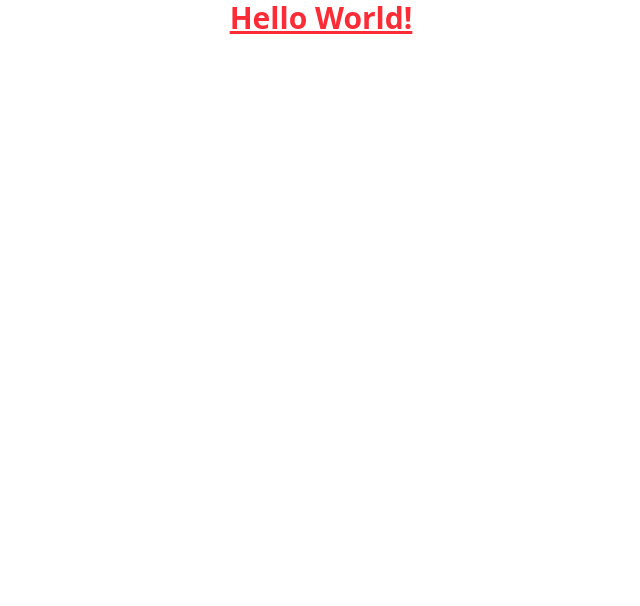
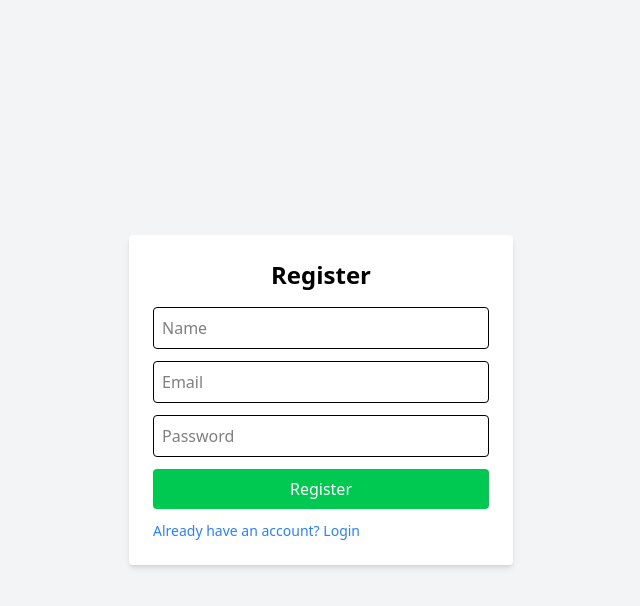
Before and after one commit to rafiq097/CertiCode, a React (Vite) app in the folder frontend/: page /register in a window 1280 px wide. Shown: the top 606 px of the page, without its empty margins (319-959 px from the left). Built offline with nearby package versions, Linux system fonts and the light colour scheme.

Commit message:
add routes and auth pages

```diff
--- a/frontend/package.json
+++ b/frontend/package.json
@@ -13,6 +13,7 @@
     "@tailwindcss/vite": "^4.1.11",
     "react": "^19.1.1",
     "react-dom": "^19.1.1",
+    "react-router-dom": "^7.8.0",
     "tailwindcss": "^4.1.11"
   },
   "devDependencies": {
--- a/frontend/src/App.tsx
+++ b/frontend/src/App.tsx
@@ -1,14 +1,20 @@
+/* eslint-disable @typescript-eslint/no-unused-vars */
 import React from 'react'
-import './App.css'
+import { BrowserRouter as Router, Routes, Route, Navigate } from "react-router-dom";
+import LoginPage from "./pages/LoginPage";
+import RegisterPage from "./pages/RegisterPage";
+import HomePage from './pages/HomePage';
 
 function App() {
 
   return (
-    <>
-      <h1 className="text-3xl font-bold underline text-center text-red-500">
-        Hello World!
-      </h1>
-    </>
+    <Router>
+      <Routes>
+        <Route path="/" element={<HomePage />} />
+        <Route path="/login" element={<LoginPage />} />
+        <Route path="/register" element={<RegisterPage />} />
+      </Routes>
+    </Router>
   )
 }
 
--- /dev/null
+++ b/frontend/src/pages/HomePage.tsx
@@ -0,0 +1,9 @@
+import React from 'react'
+
+const HomePage = () => {
+  return (
+    <div>HomePage</div>
+  )
+}
+
+export default HomePage;
--- /dev/null
+++ b/frontend/src/pages/LoginPage.tsx
@@ -0,0 +1,76 @@
+/* eslint-disable @typescript-eslint/no-explicit-any */
+import { useState } from "react";
+import { useNavigate } from "react-router-dom";
+
+export default function LoginPage() {
+  const [email, setEmail] = useState("");
+  const [password, setPassword] = useState("");
+  const [error, setError] = useState("");
+  const navigate = useNavigate();
+
+  const handleLogin = async (e: any) => {
+    e.preventDefault();
+    setError("");
+
+    try {
+      const res = await fetch("http://127.0.0.1:5000/api/login", {
+        method: "POST",
+        headers: { "Content-Type": "application/json" },
+        credentials: "include",
+        body: JSON.stringify({ email, password }),
+      });
+
+      const data = await res.json();
+      if (data.status === "success") {
+        navigate("/dashboard");
+      } else {
+        setError(data.message);
+      }
+    } catch (err: any) {
+      console.error("Login error:", err.message);
+      setError(err.message || "An error occurred during login.");
+    }
+  };
+
+  return (
+    <div className="min-h-screen flex items-center justify-center bg-gray-100">
+      <form
+        onSubmit={handleLogin}
+        className="bg-white p-6 rounded shadow-md w-full max-w-sm"
+      >
+        <h2 className="text-2xl font-bold mb-4 text-center">Login</h2>
+        {error && <p className="text-red-500 mb-2">{error}</p>}
+
+        <input
+          type="email"
+          placeholder="Email"
+          className="w-full p-2 border rounded mb-3"
+          value={email}
+          onChange={(e) => setEmail(e.target.value)}
+        />
+
+        <input
+          type="password"
+          placeholder="Password"
+          className="w-full p-2 border rounded mb-3"
+          value={password}
+          onChange={(e) => setPassword(e.target.value)}
+        />
+
+        <button
+          type="submit"
+          className="w-full bg-blue-500 text-white p-2 rounded hover:bg-blue-600"
+        >
+          Login
+        </button>
+
+        <p
+          className="mt-3 text-sm text-blue-500 cursor-pointer"
+          onClick={() => navigate("/register")}
+        >
+          Don’t have an account? Register
+        </p>
+      </form>
+    </div>
+  );
+}
--- /dev/null
+++ b/frontend/src/pages/RegisterPage.tsx
@@ -0,0 +1,84 @@
+/* eslint-disable @typescript-eslint/no-explicit-any */
+import { useState } from "react";
+import { useNavigate } from "react-router-dom";
+
+export default function RegisterPage() {
+  const [name, setName] = useState("");
+  const [email, setEmail] = useState("");
+  const [password, setPassword] = useState("");
+  const [error, setError] = useState("");
+  const navigate = useNavigate();
+
+  const handleRegister = async (e: any) => {
+    e.preventDefault();
+    setError("");
+
+    try {
+      const res = await fetch("http://127.0.0.1:5000/api/register", {
+        method: "POST",
+        headers: { "Content-Type": "application/json" },
+        body: JSON.stringify({ name, email, password }),
+      });
+
+      const data = await res.json();
+      if (data.status === "success") {
+        navigate("/login");
+      } else {
+        setError(data.message);
+      }
+    } catch (err: any) {
+      console.error("Registration error:", err.message);
+      setError(err.message || "An error occurred during registration.");
+    }
+  };
+
+  return (
+    <div className="min-h-screen flex items-center justify-center bg-gray-100">
+      <form
+        onSubmit={handleRegister}
+        className="bg-white p-6 rounded shadow-md w-full max-w-sm"
+      >
+        <h2 className="text-2xl font-bold mb-4 text-center">Register</h2>
+        {error && <p className="text-red-500 mb-2">{error}</p>}
+
+        <input
+          type="text"
+          placeholder="Name"
+          className="w-full p-2 border rounded mb-3"
+          value={name}
+          onChange={(e) => setName(e.target.value)}
+        />
+
+        <input
+          type="email"
+          placeholder="Email"
+          className="w-full p-2 border rounded mb-3"
+          value={email}
+          onChange={(e) => setEmail(e.target.value)}
+        />
+
+        <input
+          type="password"
+          placeholder="Password"
+          className="w-full p-2 border rounded mb-3"
+          value={password}
+          onChange={(e) => setPassword(e.target.value)}
+        />
+
+        <button
+          type="submit"
+          className="w-full bg-green-500 text-white p-2 rounded hover:bg-green-600"
+        >
+          Register
+        </button>
+
+        <p
+          className="mt-3 text-sm text-blue-500 cursor-pointer"
+          onClick={() => navigate("/login")}
+        >
+          Already have an account? Login
+        </p>
+      </form>
+    </div>
+  );
+}
```
Also changed, not shown: 2 other files (tests, documents, lock files or other folders).
